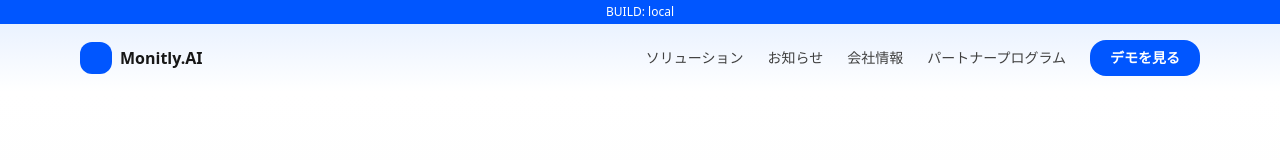
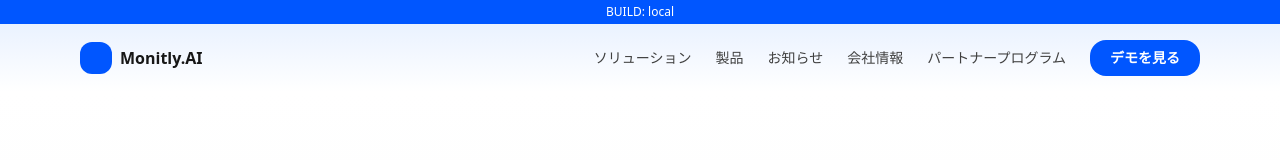
Before and after one commit to monitly-hioki/monitlyai-site, a Next.js app: page / in a window 1280 px wide. Shown: the top 160 px of the page. Built offline with nearby package versions, Linux system fonts and the light colour scheme.

Commit message:
fix(header): add Product link to top navigation

```diff
--- a/components/Header.tsx
+++ b/components/Header.tsx
@@ -17,6 +17,7 @@ export default function Header() {
           <Link href="/solutions" className="hover:text-neutral-900">
             ソリューション
           </Link>
+            <Link href="/product">製品</Link>
           <Link href="/news" className="hover:text-neutral-900">
             お知らせ
           </Link>
```
